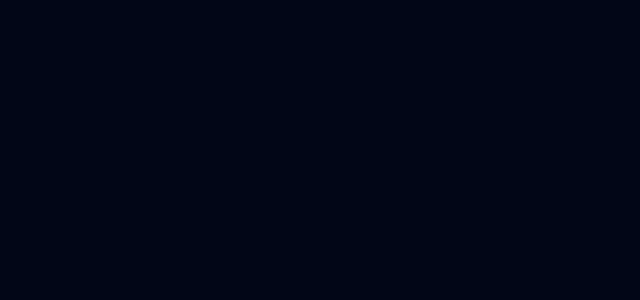
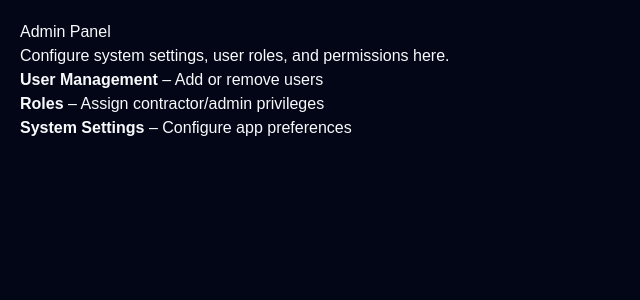
Before and after one commit to tonyadms1509/stocklink-ferrari-v110, a React (Vite) app: page /admin in a window 1280 px wide. Before the commit this address had no page. Shown: the top 300 px of the page, without its empty margins (0-640 px from the left). Built offline with nearby package versions, Linux system fonts and the light colour scheme.

Commit message:
Add Contractor, Logistics, Admin pages and update routes

```diff
--- a/src/App.tsx
+++ b/src/App.tsx
@@ -1,31 +1,29 @@
 import React from "react";
-import { Link } from "react-router-dom"; // ✅ import Link for navigation
+import { Link } from "react-router-dom";
 
 function App() {
   return (
     <div style={{ fontFamily: "Arial, sans-serif", padding: "20px" }}>
-      {/* Header */}
       <header style={{ borderBottom: "1px solid #ccc", marginBottom: "20px" }}>
         <h1>StockLink Dashboard</h1>
         <p>Welcome to your contractor supply app</p>
       </header>
 
-      {/* Navigation */}
       <nav style={{ marginBottom: "20px" }}>
         <ul style={{ listStyle: "none", padding: 0, display: "flex", gap: "15px" }}>
           <li><Link to="/">Home</Link></li>
           <li><Link to="/supplier">Supplier</Link></li>
-          <li><Link to="/envtest">EnvTest</Link></li>
+          <li><Link to="/contractor">Contractor</Link></li>
+          <li><Link to="/logistics">Logistics</Link></li>
+          <li><Link to="/admin">Admin</Link></li>
         </ul>
       </nav>
 
-      {/* Main Content */}
       <main>
         <h2>Dashboard Overview</h2>
         <p>Here you’ll see your latest supplier updates, order status, and app activity.</p>
       </main>
 
-      {/* Footer */}
       <footer style={{ marginTop: "40px", borderTop: "1px solid #ccc", paddingTop: "10px" }}>
         <small>© 2026 StockLink. All rights reserved.</small>
       </footer>
--- a/src/index.tsx
+++ b/src/index.tsx
@@ -1,17 +1,21 @@
 import React from "react";
 import ReactDOM from "react-dom/client";
 import { BrowserRouter, Routes, Route } from "react-router-dom";
-import App from "./App";          // your main app (Dashboard/Home)
-import EnvTest from "./EnvTest";  // your environment test component
-import Supplier from "./pages/Supplier"; // ✅ new supplier page
+import App from "./App";
+import Supplier from "./pages/Supplier";
+import Contractor from "./pages/Contractor";
+import Logistics from "./pages/Logistics";
+import Admin from "./pages/Admin";
 
 ReactDOM.createRoot(document.getElementById("root")!).render(
   <React.StrictMode>
     <BrowserRouter>
       <Routes>
         <Route path="/" element={<App />} />
-        <Route path="/envtest" element={<EnvTest />} />
-        <Route path="/supplier" element={<Supplier />} /> {/* ✅ new route */}
+        <Route path="/supplier" element={<Supplier />} />
+        <Route path="/contractor" element={<Contractor />} />
+        <Route path="/logistics" element={<Logistics />} />
+        <Route path="/admin" element={<Admin />} />
       </Routes>
     </BrowserRouter>
   </React.StrictMode>
--- /dev/null
+++ b/src/pages/Admin.tsx
@@ -0,0 +1,18 @@
+import React from "react";
+
+function Admin() {
+  return (
+    <div style={{ fontFamily: "Arial, sans-serif", padding: "20px" }}>
+      <h1>Admin Panel</h1>
+      <p>Configure system settings, user roles, and permissions here.</p>
+
+      <ul style={{ listStyle: "none", padding: 0 }}>
+        <li><strong>User Management</strong> – Add or remove users</li>
+        <li><strong>Roles</strong> – Assign contractor/admin privileges</li>
+        <li><strong>System Settings</strong> – Configure app preferences</li>
+      </ul>
+    </div>
+  );
+}
+
+export default Admin;
--- a/src/pages/Contractor.tsx
+++ b/src/pages/Contractor.tsx
@@ -1,8 +1,12 @@
-export default function Contractor() {
+import React from "react";
+
+function Contractor() {
   return (
-    <div>
-      <h2>Contractor Module</h2>
-      <p>Neural Sourcing, Site HUD & Automated Compliance</p>
+    <div style={{ fontFamily: "Arial, sans-serif", padding: "20px" }}>
+      <h1>Contractor Management</h1>
+      <p>Manage contractor profiles, assignments, and performance here.</p>
     </div>
   );
 }
+
+export default Contractor;
--- /dev/null
+++ b/src/pages/Logistics.tsx
@@ -0,0 +1,18 @@
+import React from "react";
+
+function Logistics() {
+  return (
+    <div style={{ fontFamily: "Arial, sans-serif", padding: "20px" }}>
+      <h1>Logistics Dashboard</h1>
+      <p>Track deliveries, fleet status, and supply chain updates here.</p>
+
+      <ul style={{ listStyle: "none", padding: 0 }}>
+        <li><strong>Delivery A</strong> – Pending</li>
+        <li><strong>Delivery B</strong> – In Transit</li>
+        <li><strong>Delivery C</strong> – Completed</li>
+      </ul>
+    </div>
+  );
+}
+
+export default Logistics;
```
